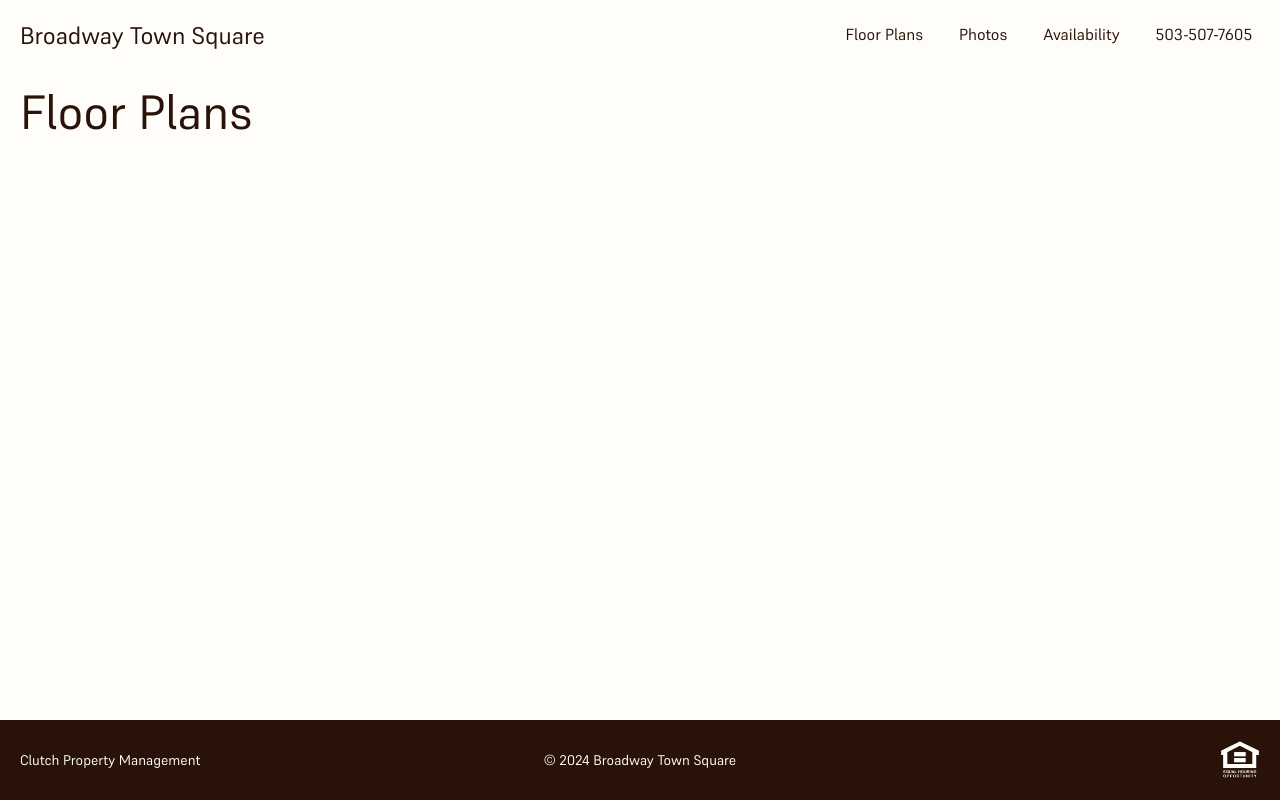
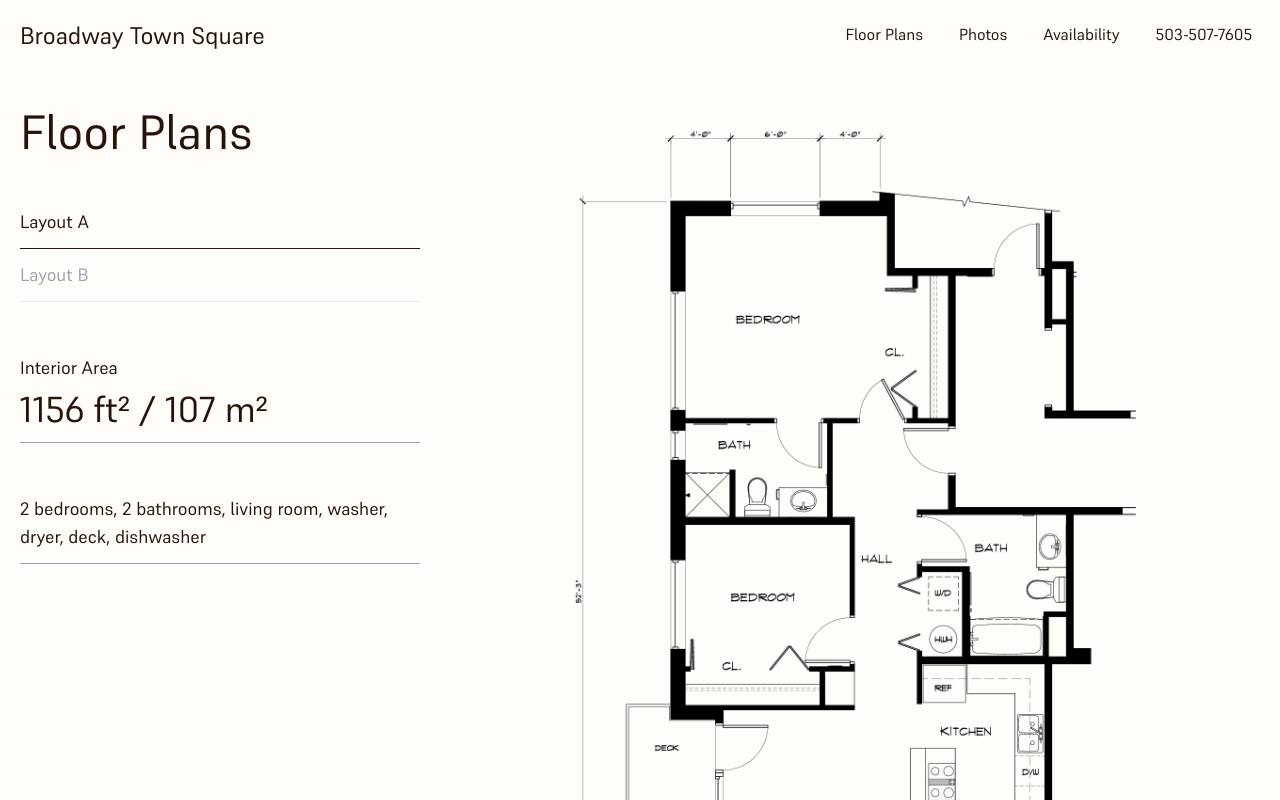
Before and after one commit to ClutchWebAdmin/broadway-town-square, a Next.js app: page /floor-plans in a window 1280 px wide. Shown: the top 800 px of the page. Built offline with nearby package versions, Linux system fonts and the light colour scheme.

Commit message:
floor plan page looking good

```diff
--- /dev/null
+++ b/src/app/components/FloorPlansSection.jsx
@@ -0,0 +1,91 @@
+"use client";
+
+import floorPlanA from "../../../public/images/BTS-PLAN-A.png";
+import floorPlanB from "../../../public/images/BTS-PLAN-B.png";
+import Image from "next/image";
+import { useState } from "react";
+
+export default function FloorPlansSection() {
+  const [selectedLayout, setSelectedLayout] = useState("A");
+
+  const layoutA = {
+    imageUrl: floorPlanA,
+    amenities: [
+      "2 bedrooms",
+      "2 bathrooms",
+      "living room",
+      "washer",
+      "dryer",
+      "deck",
+      "dishwasher",
+    ],
+    sqFeet: 1156,
+    sqMeter: 107,
+  };
+
+  const layoutB = {
+    imageUrl: floorPlanB,
+    amenities: [
+      "2 bedrooms",
+      "2 bathrooms",
+      "living room",
+      "washer",
+      "dryer",
+      "deck",
+      "dishwasher",
+      "storage closet",
+    ],
+    sqFeet: 1078,
+    sqMeter: 100,
+  };
+
+  const currentLayout = selectedLayout === "A" ? layoutA : layoutB;
+
+  return (
+    <section className="flex flex-col lg:flex-row gap-10 text-lg">
+      <div className="flex flex-col w-full lg:w-1/3">
+        <div className=" flex flex-col gap-2"></div>
+        <h1 className="text-5xl mb-10">Floor Plans</h1>
+        <p
+          className={`border-b py-3 cursor-pointer lg:hover:text-primaryAccent transition duration-300 ${
+            selectedLayout === "A"
+              ? "text-primaryDark border-primaryDark"
+              : "text-gray-400"
+          }`}
+          onClick={() => setSelectedLayout("A")}
+        >
+          Layout A
+        </p>
+        <p
+          className={`border-b py-3 cursor-pointer lg:hover:text-primaryAccent transition duration-300 ${
+            selectedLayout === "B"
+              ? "text-primaryDark border-primaryDark"
+              : "text-gray-400"
+          }`}
+          onClick={() => setSelectedLayout("B")}
+        >
+          Layout B
+        </p>
+
+        <div className="flex flex-col gap-2 py-3 mt-10 border-b border-gray-400 ">
+          <h6>Interior Area</h6>
+          <p className="text-4xl">
+            {currentLayout.sqFeet} ft² / {currentLayout.sqMeter} m²
+          </p>
+        </div>
+
+        <div className="py-3 mt-10 border-b border-gray-400">
+          <p>{currentLayout.amenities.join(", ")}</p>
+        </div>
+      </div>
+
+      <div className="flex flex-col w-full lg:w-2/3">
+        <Image
+          src={currentLayout.imageUrl}
+          alt={`Layout ${selectedLayout}`}
+          className="w-auto h-auto"
+        />
+      </div>
+    </section>
+  );
+}
--- a/src/app/components/MobileMenu.jsx
+++ b/src/app/components/MobileMenu.jsx
@@ -60,7 +60,7 @@
               <Link
                 key={index}
                 href={item.linkTo}
-                className="border-b w-full p-5"
+                className="border-b w-full p-5 hover:text-primaryAccent"
                 onClick={toggleMobileMenu}
               >
                 {item.text}
@@ -69,7 +69,7 @@
             <a
               href="mailto:propertymanager@clutchindustries.com"
               target="_blank"
-              className="border-b w-full p-5"
+              className="border-b w-full p-5 hover:text-primaryAccent"
               onClick={toggleMobileMenu}
             >
               Email Us
@@ -77,7 +77,7 @@
             <a
               href="tel:+15035077605"
               target="_blank"
-              className="border-b w-full p-5"
+              className="border-b w-full p-5 hover:text-primaryAccent"
               onClick={toggleMobileMenu}
             >
               Call Us
--- a/src/app/components/TheFooter.jsx
+++ b/src/app/components/TheFooter.jsx
@@ -8,7 +8,7 @@
         <Image
           src={equalOpportunity}
           alt="Equal Housing Opportunity"
-          className="w-[75px] lg:w-[40px] h-auto"
+          className="w-[75px] lg:w-[60px] h-auto"
         />
       </div>
       <a
--- a/src/app/components/TheHeader.jsx
+++ b/src/app/components/TheHeader.jsx
@@ -6,7 +6,7 @@
   return (
     <header className="absolute w-full">
       <nav className="flex flex-row items-start w-full h-fit justify-between p-5">
-        <div className="flex w-fit text-lg lg:text-2xl">
+        <div className="flex w-fit text-lg lg:text-2xl hover:text-primaryAccent transition duration-300">
           <Link href="/">Broadway Town Square</Link>
         </div>
         <div className="hidden lg:flex flex-row justify-end gap-5 w-fit">
@@ -14,7 +14,7 @@
             <Link
               key={index}
               href={item.linkTo}
-              className="hover:bg-gray-100 px-2 py-0.5 rounded-md"
+              className="hover:bg-gray-100 px-2 py-0.5 rounded-md transition duration-300"
             >
               {item.text}
             </Link>
@@ -22,14 +22,14 @@
           <a
             href="mailto:propertymanager@clutchindustries.com"
             target="_blank"
-            className="hover:bg-gray-100 px-2 py-0.5 rounded-md"
+            className="hover:bg-gray-100 px-2 py-0.5 rounded-md transition duration-300"
           >
             Availability
           </a>
           <a
             href="tel:+15035077605"
             target="_blank"
-            className="hover:bg-gray-100 px-2 py-0.5 rounded-md"
+            className="hover:bg-gray-100 px-2 py-0.5 rounded-md transition duration-300"
           >
             503-507-7605
           </a>
--- a/src/app/floor-plans/page.js
+++ b/src/app/floor-plans/page.js
@@ -1,3 +1,5 @@
+import FloorPlansSection from "../components/FloorPlansSection";
+
 export const metadata = {
   title: "Floor Plans | Broadway Town Square Apartments",
   description: "1127 Broadway St E, Salem, Oregon, 97301",
@@ -27,8 +29,8 @@
 
 export default function FloorPlansPage() {
   return (
-    <main className="mt-[var(--headerHeightMobile)] lg:mt-[var(--headerHeightDesktop)] p-5">
-      <h1 className="text-5xl">Floor Plans</h1>
+    <main className="mt-[var(--headerHeightMobile)] lg:mt-[var(--headerHeightDesktop)] p-5 py-10">
+      <FloorPlansSection />
     </main>
   );
 }
```
Also changed, not shown: public/images/BTS-PLAN-A.png (added), public/images/BTS-PLAN-B.png (added).
